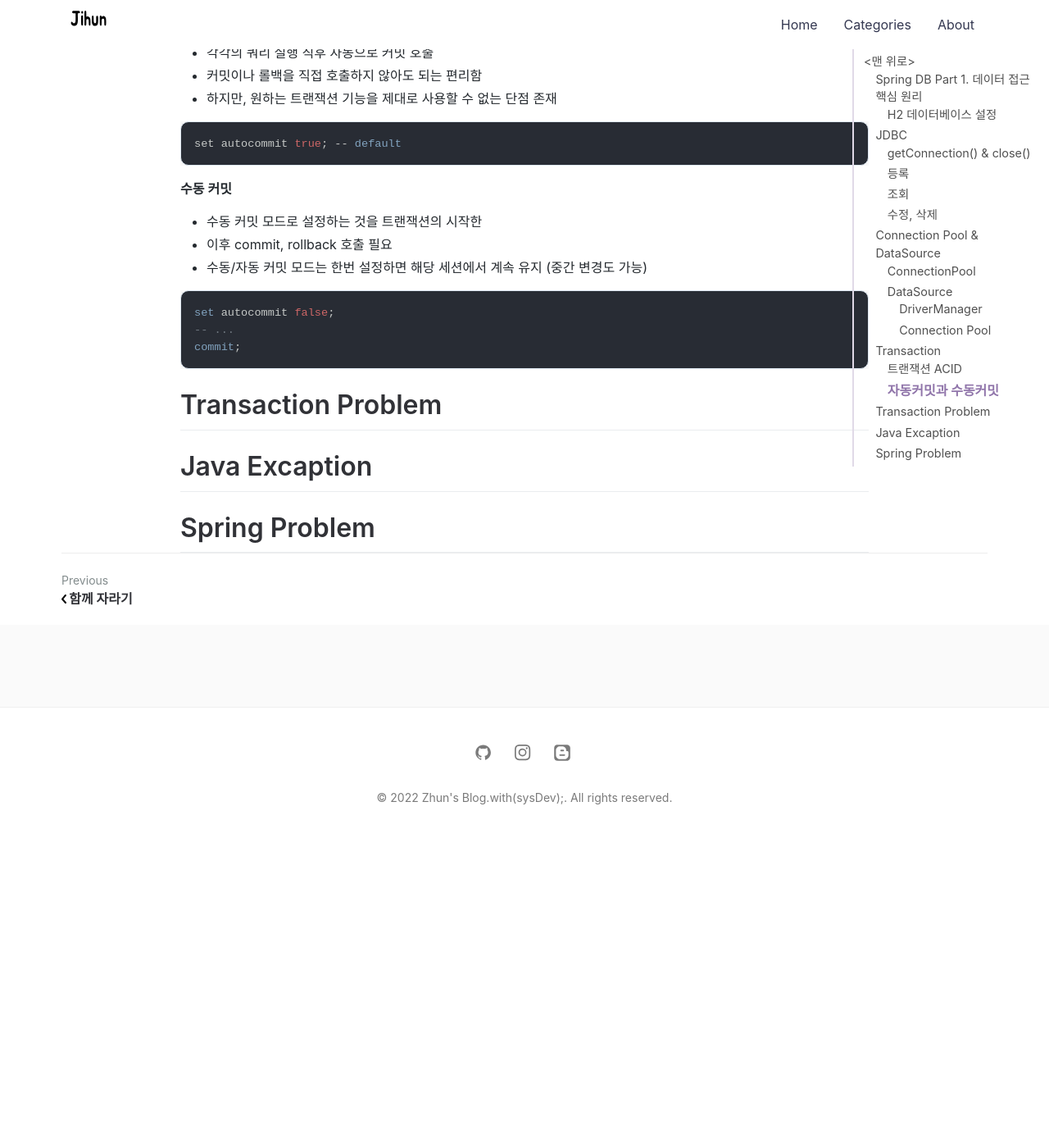
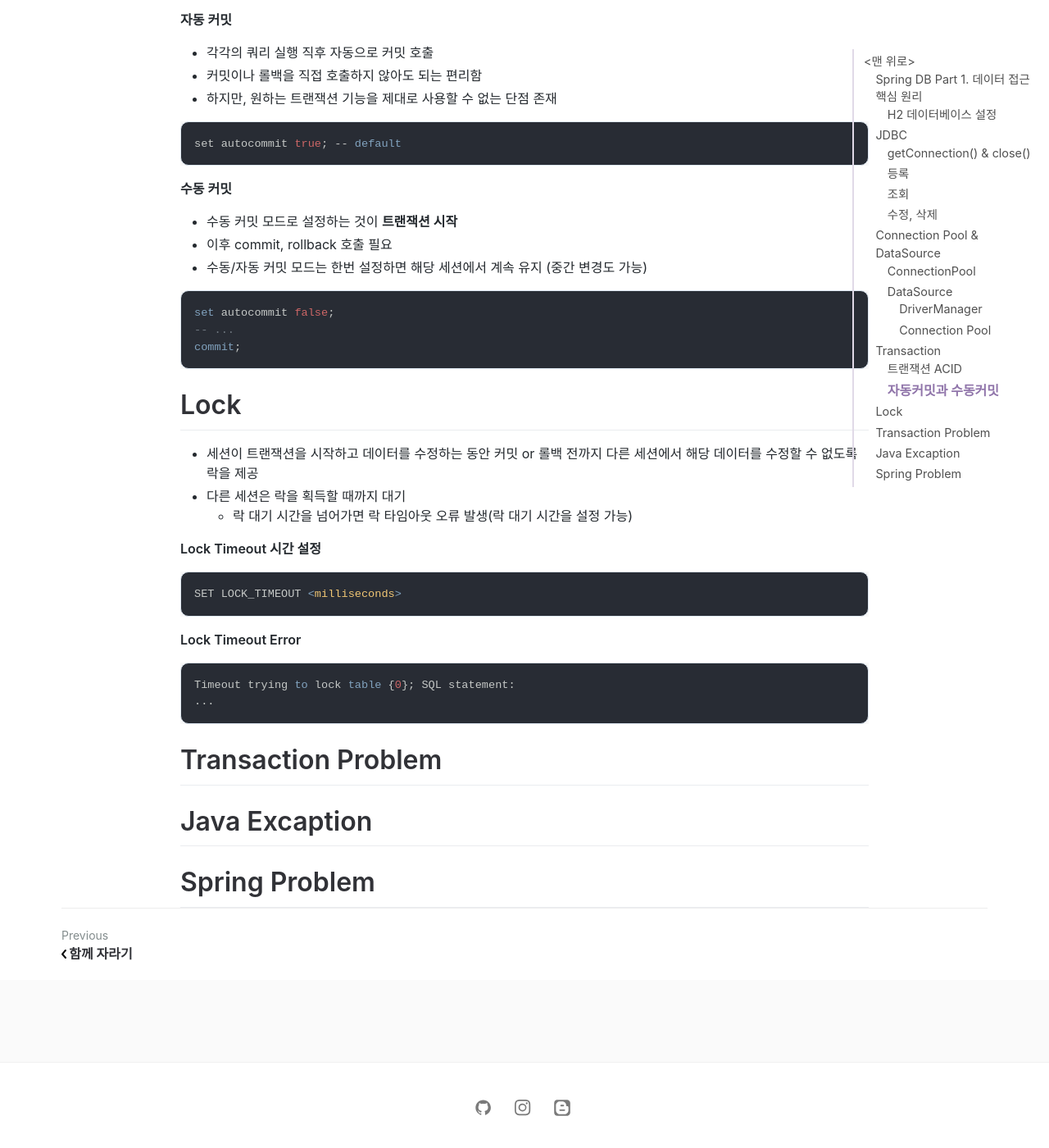
Before and after one commit to jihunparkme/jihunparkme.github.io, a Jekyll site: the page built from _posts/2022-08-08-Spring-DB-Part1.md, in a window 1280 px wide and 1400 px high, scrolled down 9107 px. Shown: the whole window at 82% size. Built offline with Jekyll 4.4.1, drawn with Linux system fonts in a browser that asks for light colours; nearby versions of some CDN libraries; comment, search, counter and statistics services are not loaded; before the commit the page ends 10135 px from its top, so only the background shows below that; some of the changed text lies outside the part shown.

Commit message:
[Transaction] DB 락

````diff
--- a/_posts/2022-08-08-Spring-DB-Part1.md
+++ b/_posts/2022-08-08-Spring-DB-Part1.md
@@ -396,7 +396,7 @@ set autocommit true; -- default
 
 **수동 커밋**
 
-- 수동 커밋 모드로 설정하는 것을 트랜잭션의 시작한
+- 수동 커밋 모드로 설정하는 것이 **트랜잭션 시작**
 - 이후 commit, rollback 호출 필요
 - 수동/자동 커밋 모드는 한번 설정하면 해당 세션에서 계속 유지 (중간 변경도 가능)
 
@@ -406,6 +406,25 @@ set autocommit false;
 commit;
 ```
 
+# Lock
+
+- 세션이 트랜잭션을 시작하고 데이터를 수정하는 동안 커밋 or 롤백 전까지 다른 세션에서 해당 데이터를 수정할 수 없도록 락을 제공
+- 다른 세션은 락을 획득할 때까지 대기
+  - 락 대기 시간을 넘어가면 락 타임아웃 오류 발생(락 대기 시간을 설정 가능)
+
+**Lock Timeout 시간 설정**
+
+```sql
+SET LOCK_TIMEOUT <milliseconds>
+```
+
+**Lock Timeout Error**
+
+```text
+Timeout trying to lock table {0}; SQL statement:
+...
+```
+
 # Transaction Problem
 
 # Java Excaption
````
